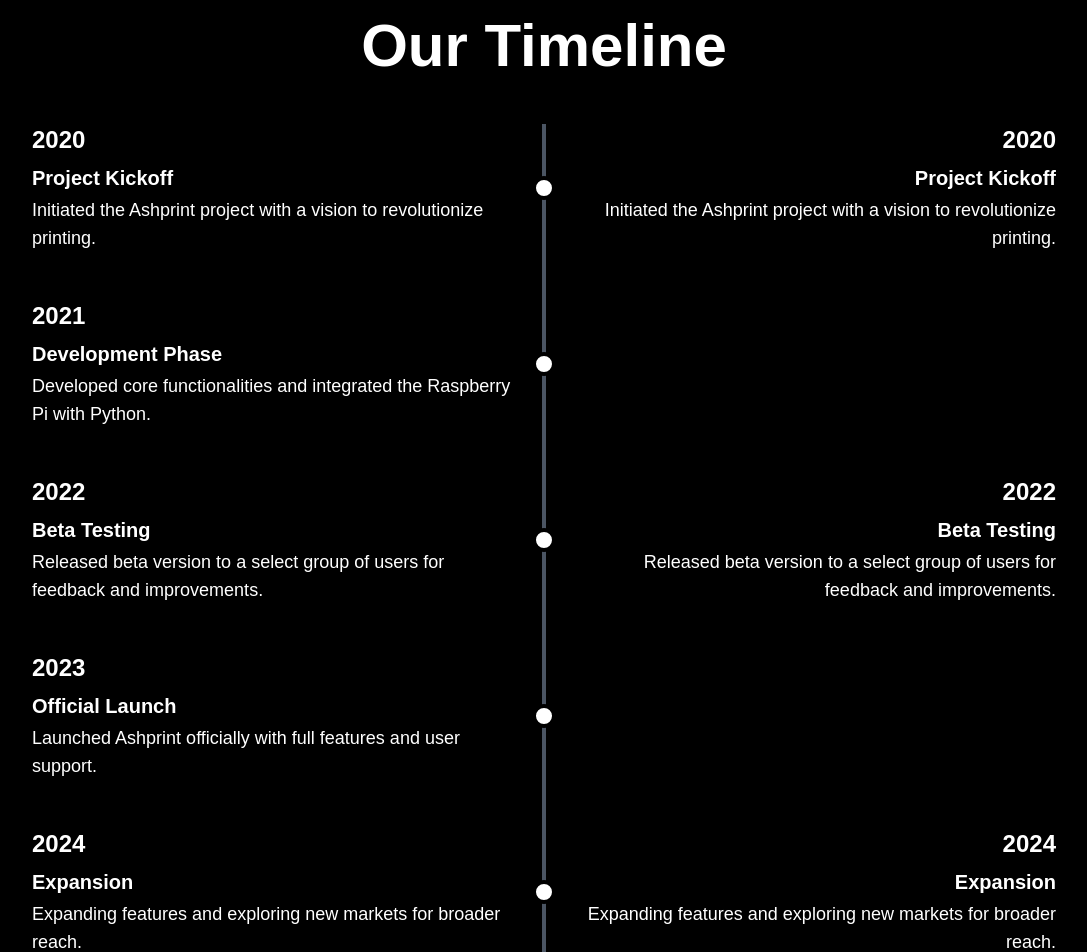
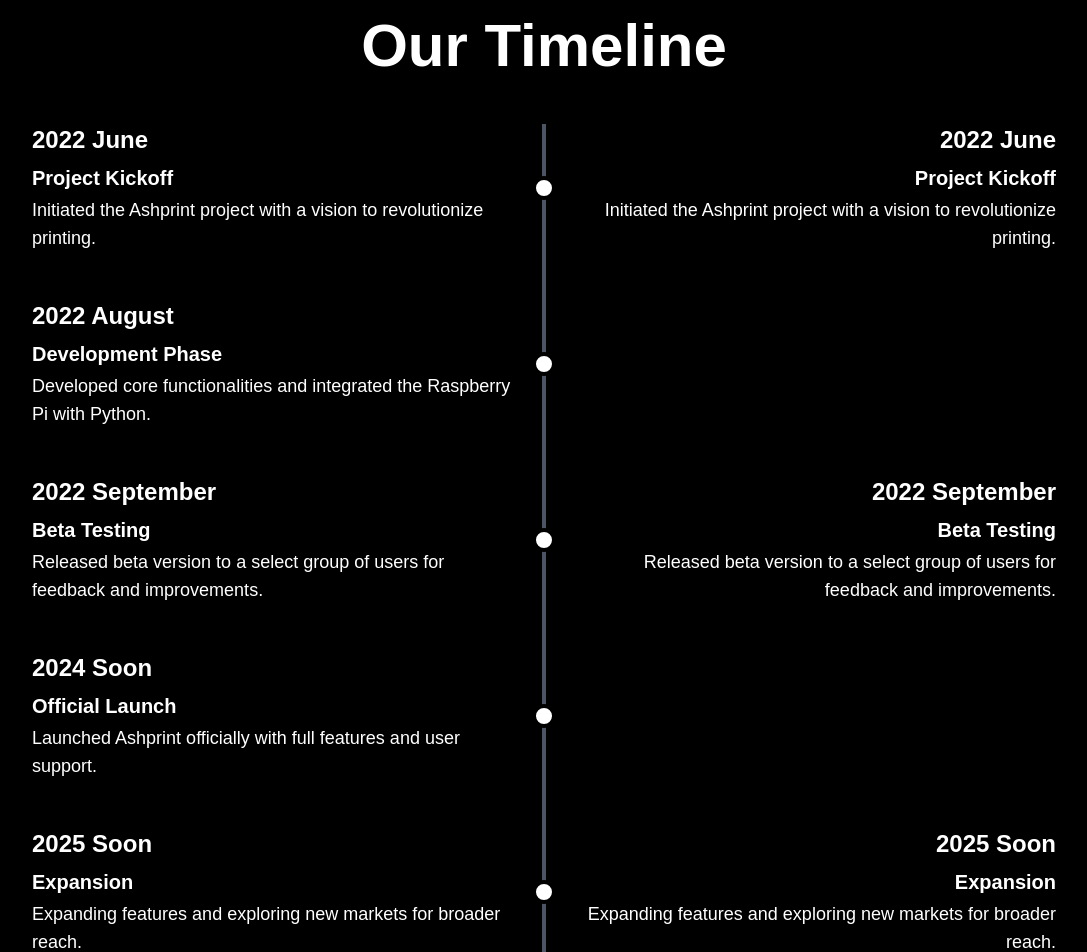
Before and after one commit to ProfessorAyush/Ashprint-frontend, a React (Create React App) app: page / in a window 1280 px wide. Shown: the part 1740-2692 px from the top of the page, without its empty margins (96-1183 px from the left). Built offline with nearby package versions, Linux system fonts and the light colour scheme.

Commit message:
regular update

```diff
--- a/src/components/Timeline.js
+++ b/src/components/Timeline.js
@@ -2,11 +2,11 @@
 
 const Timeline = () => {
   const events = [
-    { year: '2020', title: 'Project Kickoff', description: 'Initiated the Ashprint project with a vision to revolutionize printing.' },
-    { year: '2021', title: 'Development Phase', description: 'Developed core functionalities and integrated the Raspberry Pi with Python.' },
-    { year: '2022', title: 'Beta Testing', description: 'Released beta version to a select group of users for feedback and improvements.' },
-    { year: '2023', title: 'Official Launch', description: 'Launched Ashprint officially with full features and user support.' },
-    { year: '2024', title: 'Expansion', description: 'Expanding features and exploring new markets for broader reach.' },
+    { year: '2022 June', title: 'Project Kickoff', description: 'Initiated the Ashprint project with a vision to revolutionize printing.' },
+    { year: '2022 August', title: 'Development Phase', description: 'Developed core functionalities and integrated the Raspberry Pi with Python.' },
+    { year: '2022 September', title: 'Beta Testing', description: 'Released beta version to a select group of users for feedback and improvements.' },
+    { year: '2024 Soon ', title: 'Official Launch', description: 'Launched Ashprint officially with full features and user support.' },
+    { year: '2025 Soon', title: 'Expansion', description: 'Expanding features and exploring new markets for broader reach.' },
   ];
 
   return (
```
